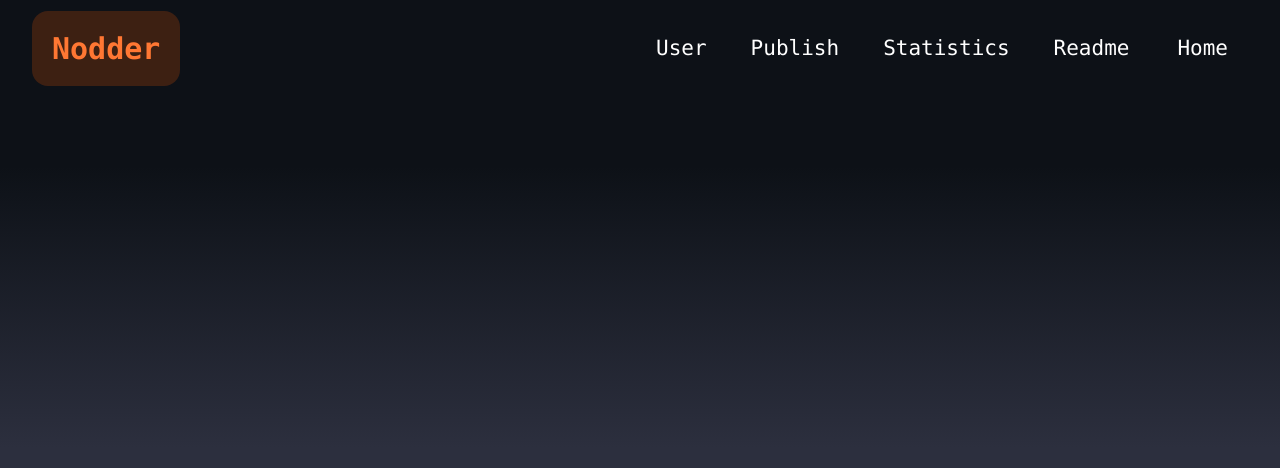
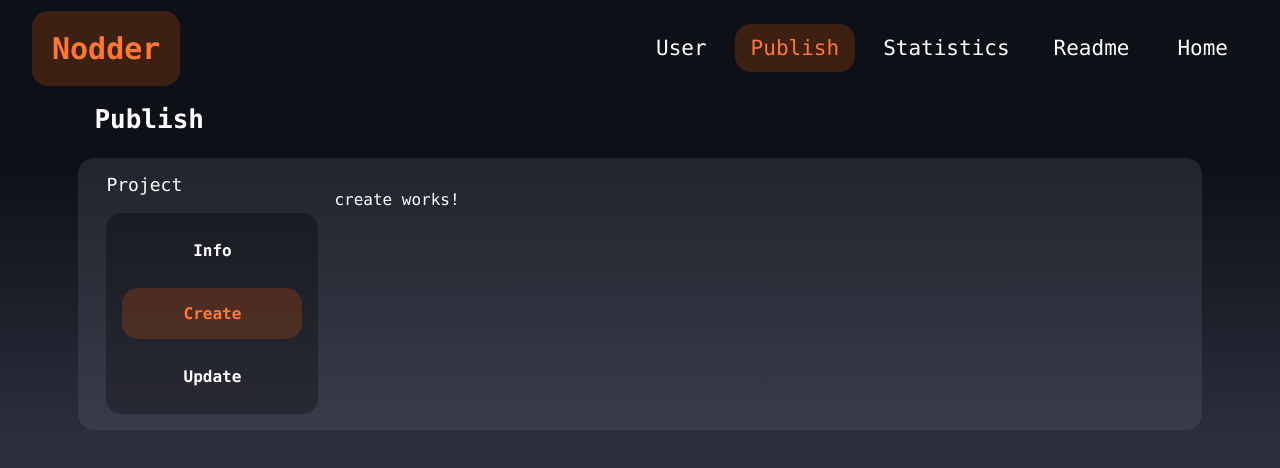
Before and after one commit to futurenp/Nodder, an Angular app: page /publish/create in a window 1280 px wide. Before the commit this address led to /. Shown: the top 468 px of the page. Built offline with nearby package versions, Linux system fonts and the light colour scheme.

Commit message:
create refactor

```diff
--- a/src/app/app.routes.ts
+++ b/src/app/app.routes.ts
@@ -35,10 +35,10 @@ export const routes: Routes = [
         pathMatch: 'full',
       },
       {
-        path: 'new',
+        path: 'create',
         loadComponent: async () => {
-          const m = await import('./publish/new/new');
-          return m.New;
+          const m = await import('./publish/create/create');
+          return m.Create;
         },
       },
       {
--- a/src/app/components/publish-switcher/publish-switcher.html
+++ b/src/app/components/publish-switcher/publish-switcher.html
@@ -1,6 +1,6 @@
 <p>Project</p>
 <div id="publish-switcher">
   <input type="button" value="Info" class="switcher-btn" routerLink="/publish/info" routerLinkActive="active-link">
-  <input type="button" value="New" class="switcher-btn" routerLink="/publish/new" routerLinkActive="active-link">
+  <input type="button" value="Create" class="switcher-btn" routerLink="/publish/create" routerLinkActive="active-link">
   <input type="button" value="Update" class="switcher-btn" routerLink="/publish/update" routerLinkActive="active-link">
 </div>
--- /dev/null
+++ b/src/app/publish/create/create.html
@@ -0,0 +1 @@
+<p>create works!</p>
--- /dev/null
+++ b/src/app/publish/create/create.ts
@@ -0,0 +1,9 @@
+import { Component } from '@angular/core';
+
+@Component({
+  selector: 'app-create',
+  imports: [],
+  templateUrl: './create.html',
+  styleUrl: './create.css',
+})
+export class Create {}
--- a/src/app/publish/new/new.html
+++ /dev/null
@@ -1 +0,0 @@
-<p>new works!</p>
```
Also changed, not shown: src/app/publish/new/new.ts (deleted, +0 -9 lines), src/app/publish/create/create.css (added), 1 other file (tests, documents, lock files or other folders).
